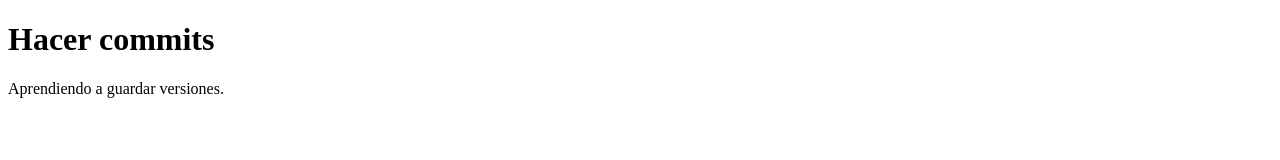
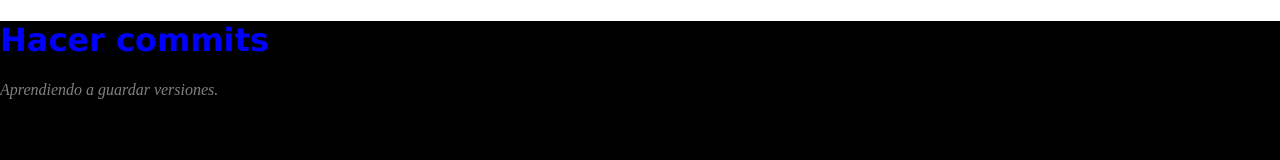
Before and after one commit to HeyderSteven/new-repo, a plain HTML site: page index.html in a window 1280 px wide. Drawn offline with Linux system fonts and the light colour scheme.

Commit message:
update styles

```diff
--- a/index.html
+++ b/index.html
@@ -1,12 +1,17 @@
 <!DOCTYPE html>
 <html lang="es">
+
 <head>
     <meta charset="UTF-8">
     <title>Mi proyecto Git</title>
     <link rel="stylesheet" href="style.css">
 </head>
+
 <body>
-   <h1>Hacer commits</h1>
+    <header class="header">
+        <h1 class="header__title">Hacer commits</h1>
         <p>Aprendiendo a guardar versiones.</p>
+    </header>
 </body>
+
 </html>
--- a/style.css
+++ b/style.css
@@ -0,0 +1,27 @@
+body{
+    min-width: 1280px;
+    max-width: 1600px;
+    margin: 0 auto;
+}
+
+.header{
+    min-height: 720px;
+    max-height: 800px;
+    height: 100vh;
+
+    background-color: black;
+}
+
+.header__title{
+    color: blue;
+    font-family: Verdana, Geneva, Tahoma, sans-serif;
+    font-size: xx-large;
+    font-weight: 800;
+}
+
+p{
+    color: gray;
+    font-family: 'Times New Roman', Times, serif;
+    font-size: medium;
+    font-style: italic;
+}
```
Lines whose indentation alone changed are shown as unchanged.
